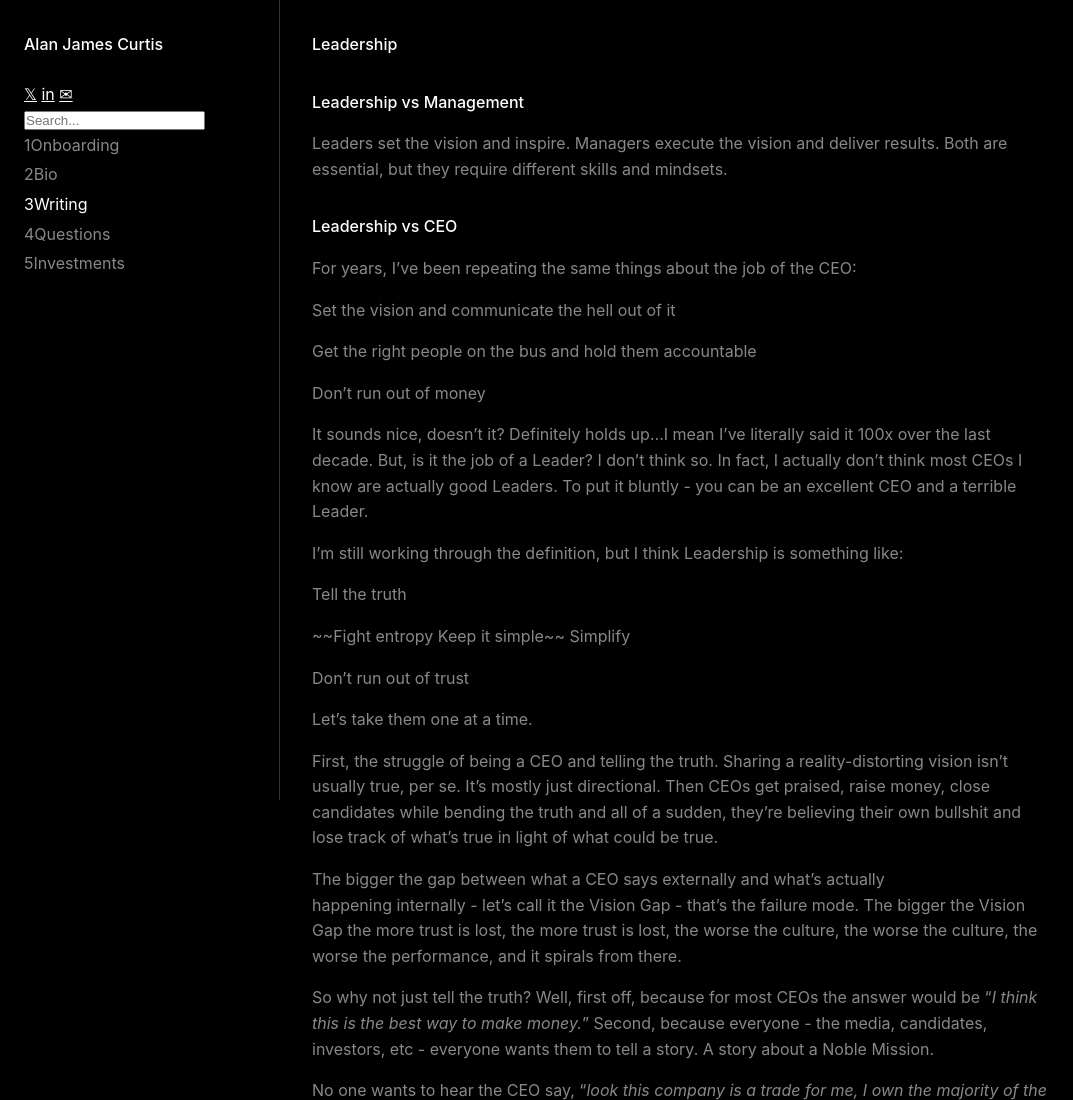
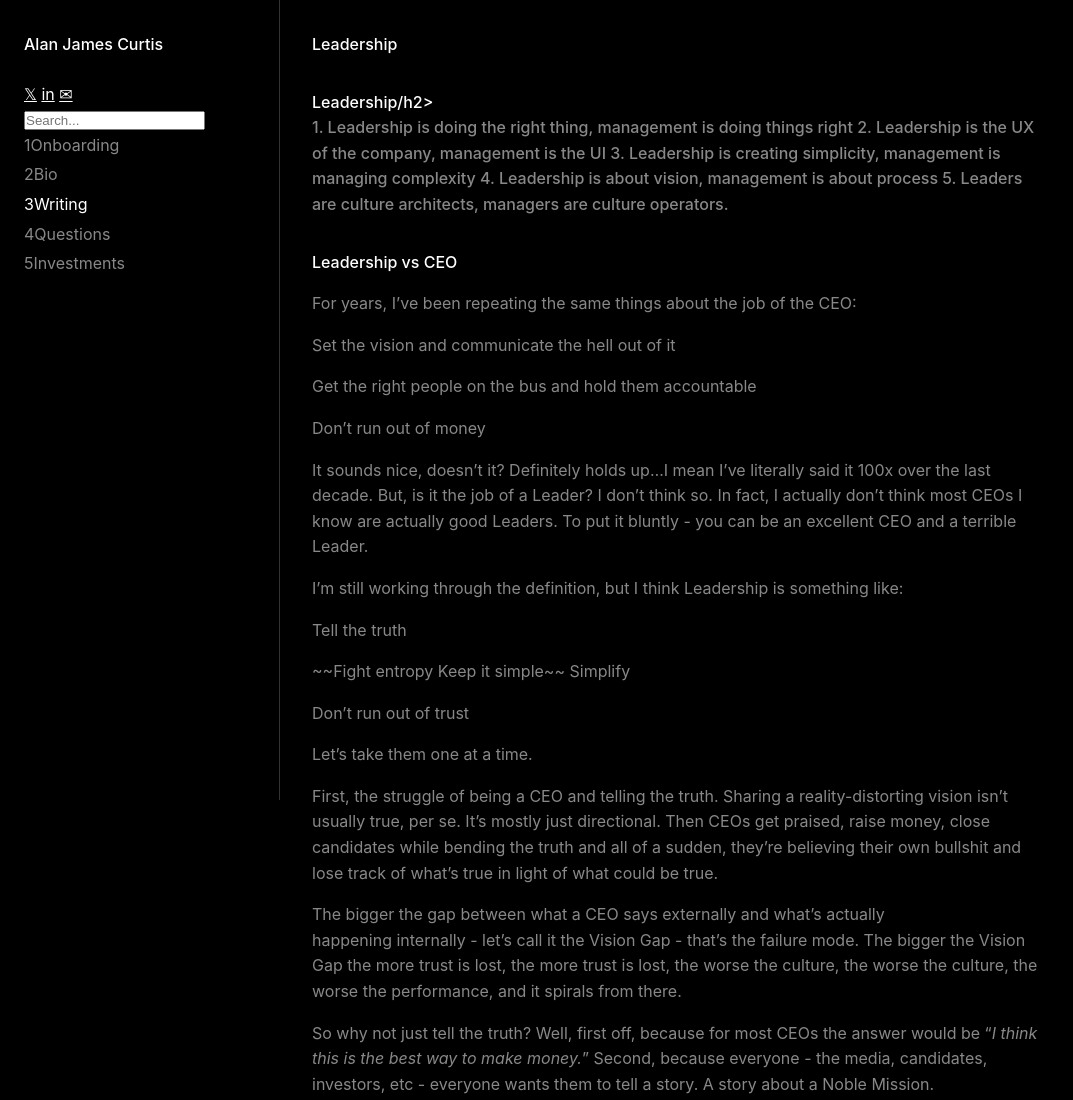
Before and after one commit to alanjamescurtis25/site, a plain HTML site: page writing/leadership.html in a window 1280 px wide. Shown: the top 1100 px of the page, without its empty margins (0-1073 px from the left). Drawn offline with Linux system fonts and the light colour scheme.

Commit message:
Update leadership.html

```diff
--- a/writing/leadership.html
+++ b/writing/leadership.html
@@ -31,8 +31,12 @@
         <main class="content">
             <h1>Leadership</h1>
 
-            <h2>Leadership vs Management</h2>
-            <p>Leaders set the vision and inspire. Managers execute the vision and deliver results. Both are essential, but they require different skills and mindsets.</p>
+            <h2>Leadership/h2>
+            <p>1. Leadership is doing the right thing, management is doing things right
+                2. Leadership is the UX of the company, management is the UI
+                3. Leadership is creating simplicity, management is managing complexity
+                4. Leadership is about vision, management is about process
+                5. Leaders are culture architects, managers are culture operators.</p>
 
             <h2>Leadership vs CEO</h2>
             <p>For years, I’ve been repeating the same things about the job of the CEO:</p>
```
